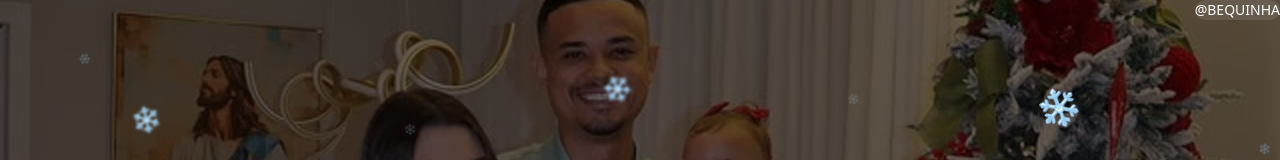
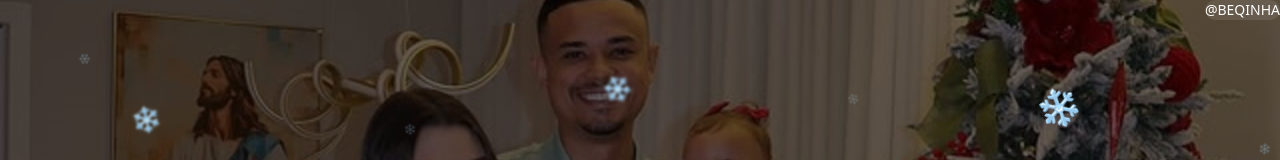
Before and after one commit to pedroigor09/bequinha, a Next.js app: page / in a window 1280 px wide. Both pictures are taken after a click on the button "PULAR INTRO ›". Shown: the top 160 px of the page. Built offline with nearby package versions, Linux system fonts and the light colour scheme.

Commit message:
Fix Instagram link and update handle to match branding

```diff
--- a/src/components/AnimatedSections.tsx
+++ b/src/components/AnimatedSections.tsx
@@ -248,12 +248,12 @@ export default function AnimatedSections() {
     <div ref={containerRef}>
       <header className="fixed left-0 right-0 top-0 z-50 flex items-center justify-end px-8 py-6 text-white md:px-12">
         <a
-          href="https://www.instagram.com/bequinha/"
+          href="https://www.instagram.com/beqinha/"
           target="_blank"
           rel="noopener noreferrer"
           className="rounded-full bg-white/10 px-6 py-2 text-sm font-medium backdrop-blur-md transition-all hover:bg-white/20"
         >
-          @BEQUINHA
+          @BEQINHA
         </a>
       </header>
 
```
